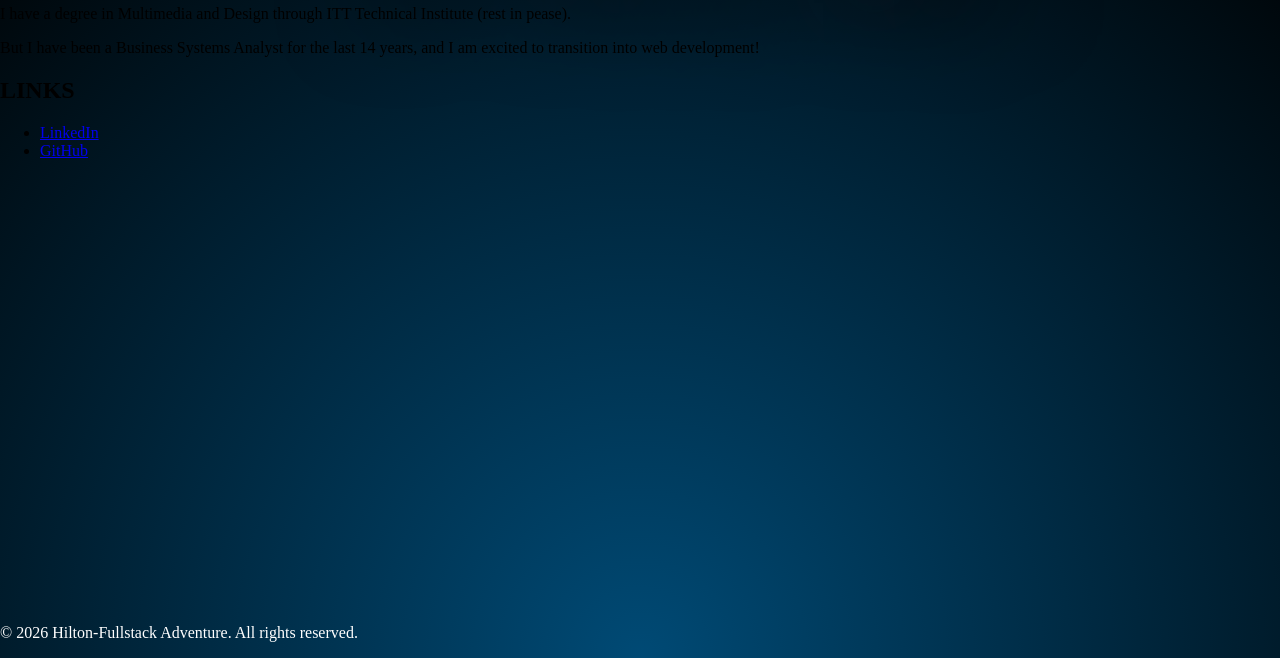
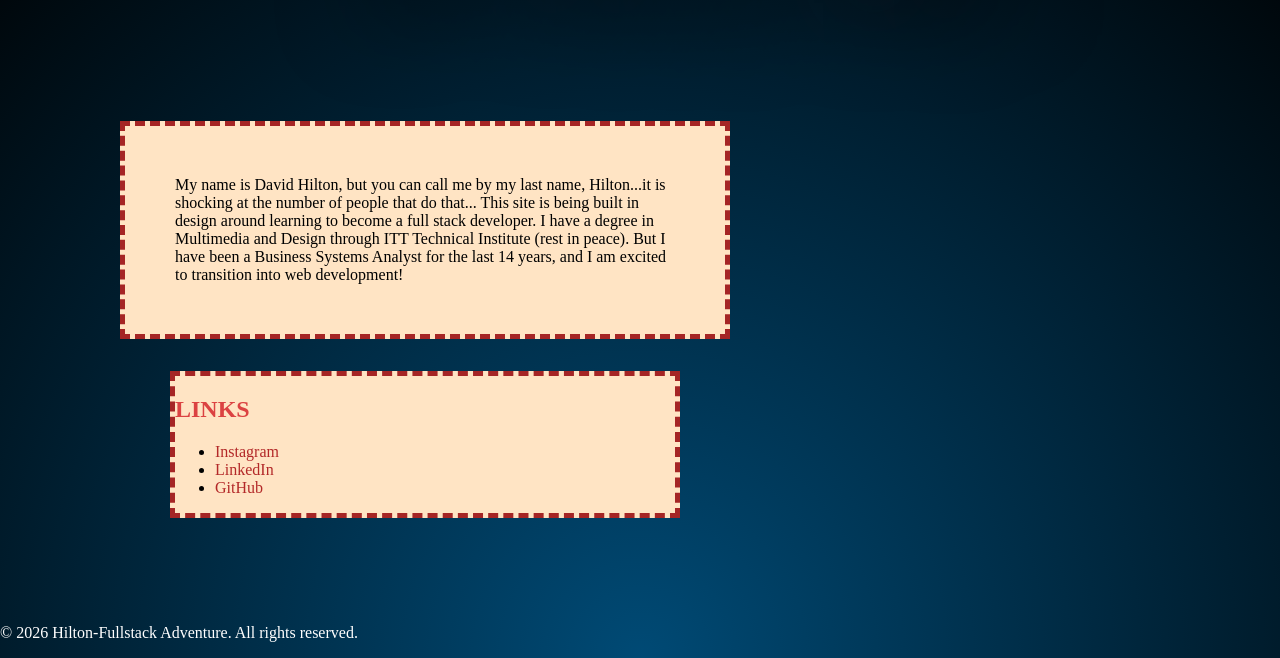
Before and after one commit to dwhilton/hilton-site-build, a plain HTML site: page Website/about.html in a window 1280 px wide. Shown: the part 142-800 px from the top of the page. Drawn offline with Linux system fonts and the light colour scheme.

Commit message:
updated read me and about page and added icons for use

```diff
--- a/Website/about.html
+++ b/Website/about.html
@@ -20,18 +20,23 @@
           <main>
         <h1>All About ME!</h1>
         <section>
-            <p>My name is David Hilton, but you can call me by my last name, Hilton...it is shocking at the number of people that do that...</p>
-            <p>This site is being built in design around learning to become a full stack developer.</p>
-            <p>I have a degree in Multimedia and Design through ITT Technical Institute (rest in pease).</p>
-            <p>But I have been a Business Systems Analyst for the last 14 years, and I am excited to transition into web development!</p>
+            <div class="about">
+            My name is David Hilton, but you can call me by my last name, Hilton...it is shocking at the number of people that do that...
+            This site is being built in design around learning to become a full stack developer.
+            I have a degree in Multimedia and Design through ITT Technical Institute (rest in peace).
+            But I have been a Business Systems Analyst for the last 14 years, and I am excited to transition into web development!
+            </div>
 
         </section>
         <section>
-            <h2>LINKS</h2>
+            <div class="links">
+            <h2 class="h2a">LINKS</h2>
             <ul>
+                <li><a href="https://www.instagram.com/hiltondraws/" target="_blank">Instagram</a></li>
                 <li><a href="https://www.linkedin.com/in/david-hilton-0a8b4b1a/" target="_blank">LinkedIn</a></li>
-                <li><a href="https://github.com/davidhilton" target="_blank">GitHub</a></li>
+                <li><a href="https://github.com/dwhilton" target="_blank">GitHub</a></li>
             </ul>
+            </div>
         </section>
         </main>
         <footer>
--- a/Website/css/style.css
+++ b/Website/css/style.css
@@ -41,8 +41,13 @@
         color: white;
     }
     }
-    footer{
-        text-align: bottom;
+    footer p{
+        color: white;
+        margin-top: auto;
+        position: absolute;
+        bottom: 0;
+        left: 0;
+        width: 100%;
     }
 }
 /*-------------HOME PAGE------------------*/
@@ -126,7 +131,7 @@
         vertical-align: middle;
 
     }
-    footer{
+    footer p{
         color: white;
         margin-top: auto;
         position: absolute;
@@ -352,6 +357,41 @@ body {
         width:100%;
         }
 
+    .about{
+        background-color: bisque;
+        width: 500px;
+        border:#a52525 dashed 5px;
+        padding: 50px; /*-- adds padding inside the box for better readability --*/
+        margin: 200px;
+        position: absolute;
+        align-items: center;
+        right: 350px;
+    }
+
+    .links{
+        background-color: bisque;
+        width: 500px;
+        border:#a52525 dashed 5px;
+        margin-top: 450px;
+        margin-bottom: 0px;
+        margin-right: 250px;
+        margin-left: 50px;
+        position: absolute;
+        align-items: center;
+        right: 350px;
+    }
+
+    .h2a{
+        text-decoration: none;
+        color: rgb(219, 66, 66);
+    }
+    ul a{
+        text-decoration: none;
+        color: rgb(179, 40, 40);
+    }
+
+}
+
         footer{
         color: white;
         margin-top: auto;
@@ -360,7 +400,9 @@ body {
         left: 0;
         width: 100%;
     }
-}
+
+
+
 
 /*------------------PORTFOLIO PAGE------------------*/
 .portfolio-page{
```
Also changed, not shown: Website/css/images/logos/Copilot_Icon_Black_Clearspace.png (added), Website/css/images/logos/InBug-Black.png (added), Website/css/images/logos/Instagram_Glyph_Black.png (added), 1 other file.
